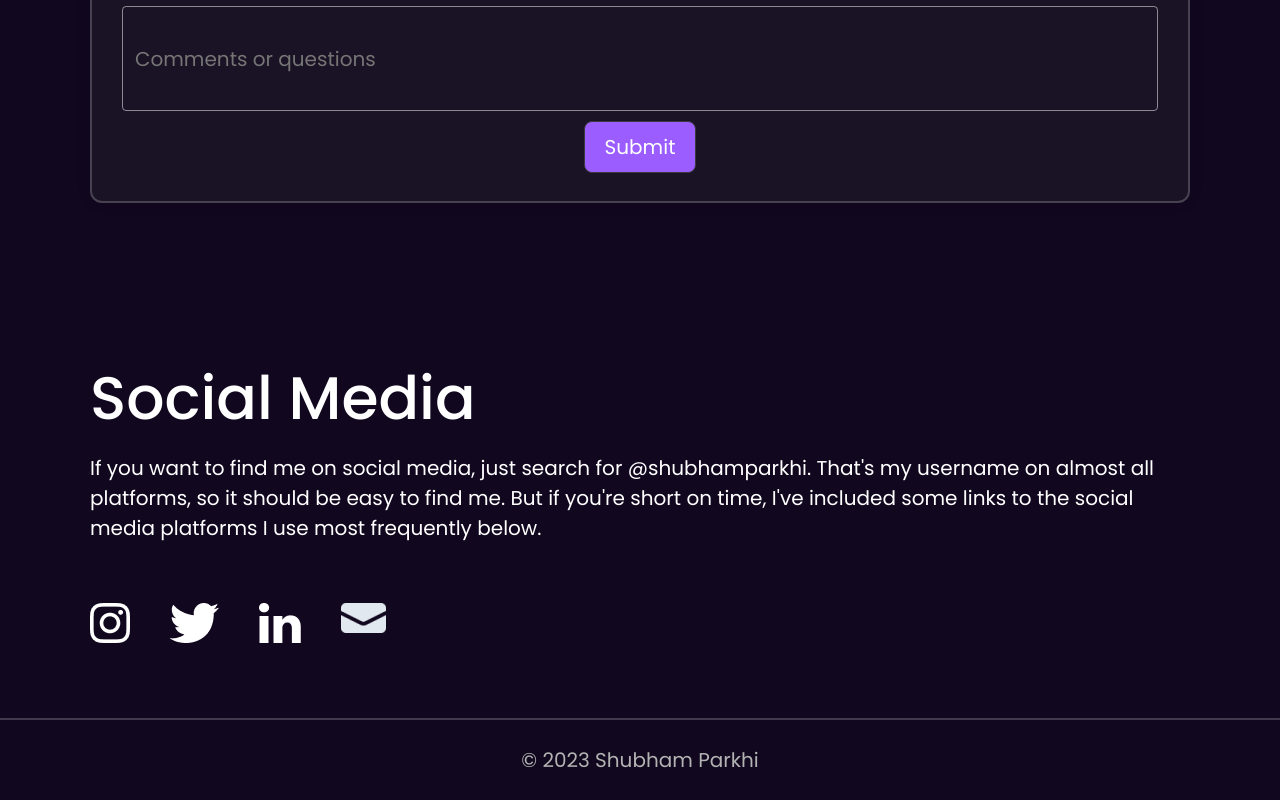
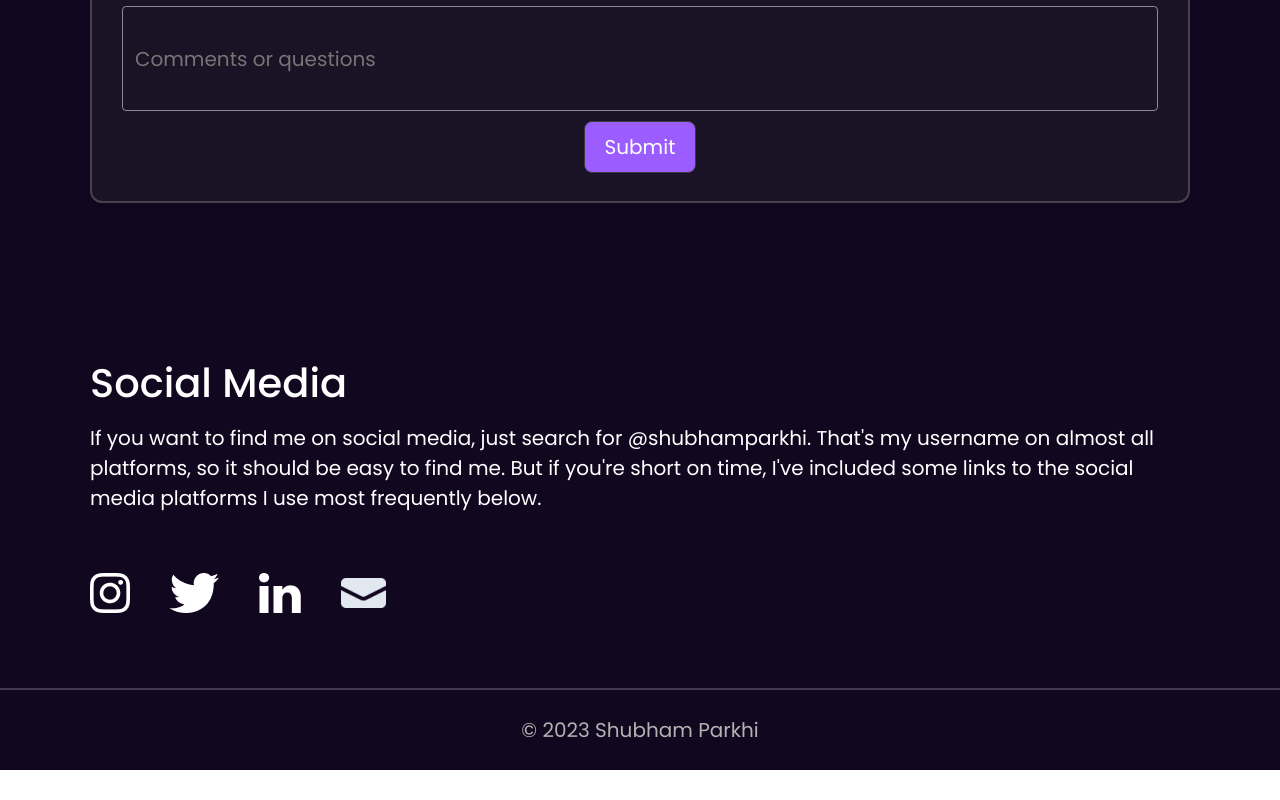
Before and after one commit to ShubhamParkhi/Portfolio-Template, a Next.js app: page /contact in a window 1280 px wide. Shown: the part 667-1467 px from the top of the page. After the commit the page ends 1437 px from the top, so only its background shows below. Built offline with nearby package versions, Linux system fonts and the light colour scheme.

Commit message:
Small adjustments

```diff
--- a/components/social-media-container.tsx
+++ b/components/social-media-container.tsx
@@ -2,9 +2,9 @@ import type { NextPage } from "next";
 
 const SocialMediaContainer: NextPage = () => {
   return (
-    <section className="self-stretch flex flex-col items-center justify-start py-[75px] px-[30px] gap-[60px] text-21xl text-shade1">
+    <section className="self-stretch flex flex-col items-center justify-start py-[75px] px-[30px] gap-[60px] text-shade1">
       <div className="w-full flex flex-col items-start justify-start gap-[10px] max-w-[1100px] md:flex-col">
-        <h1 className="m-0 font-medium">
+        <h1 className="m-0 font-medium text-21xl">
           Social Media
         </h1>
         <p className="m-0 text-xl">
@@ -14,7 +14,7 @@ const SocialMediaContainer: NextPage = () => {
           some links to the social media platforms I use most frequently below.
         </p>
       </div>
-      <div className="w-full flex flex-row flex-wrap items-start gap-[40px] max-w-[1100px]">
+      <div className="w-full flex flex-row flex-wrap items-center gap-[40px] max-w-[1100px]">
         <a
           className="[text-decoration:none] w-10 h-10 bg-[url('/instagram@3x.png')] bg-cover bg-no-repeat bg-[top]"
           href="https://www.instagram.com/shxbhamparkhi/"
```
